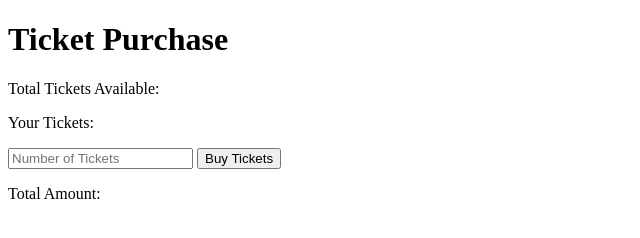
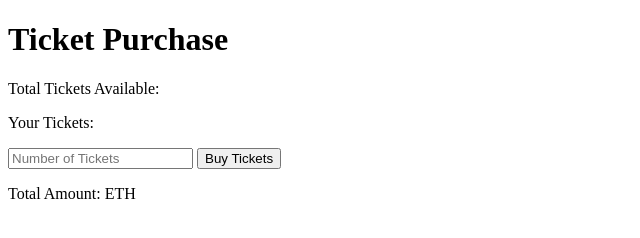
Before and after one commit to SolCasin/TestWUW, a plain HTML site: page index.html in a window 1280 px wide. Shown: the full height of the page, 0-640 px from the left. Drawn offline with Linux system fonts and the light colour scheme.

Commit message:
Update index.html

```diff
--- a/index.html
+++ b/index.html
@@ -14,7 +14,7 @@
     <div>
         <input type="number" id="ticketAmount" placeholder="Number of Tickets">
         <button id="buyButton">Buy Tickets</button>
-        <p>Total Amount: <span id="price"></span></p>
+        <p>Total Amount: <span id="price"></span> ETH</p>
     </div>
     <div id="status"></div>
 
```
